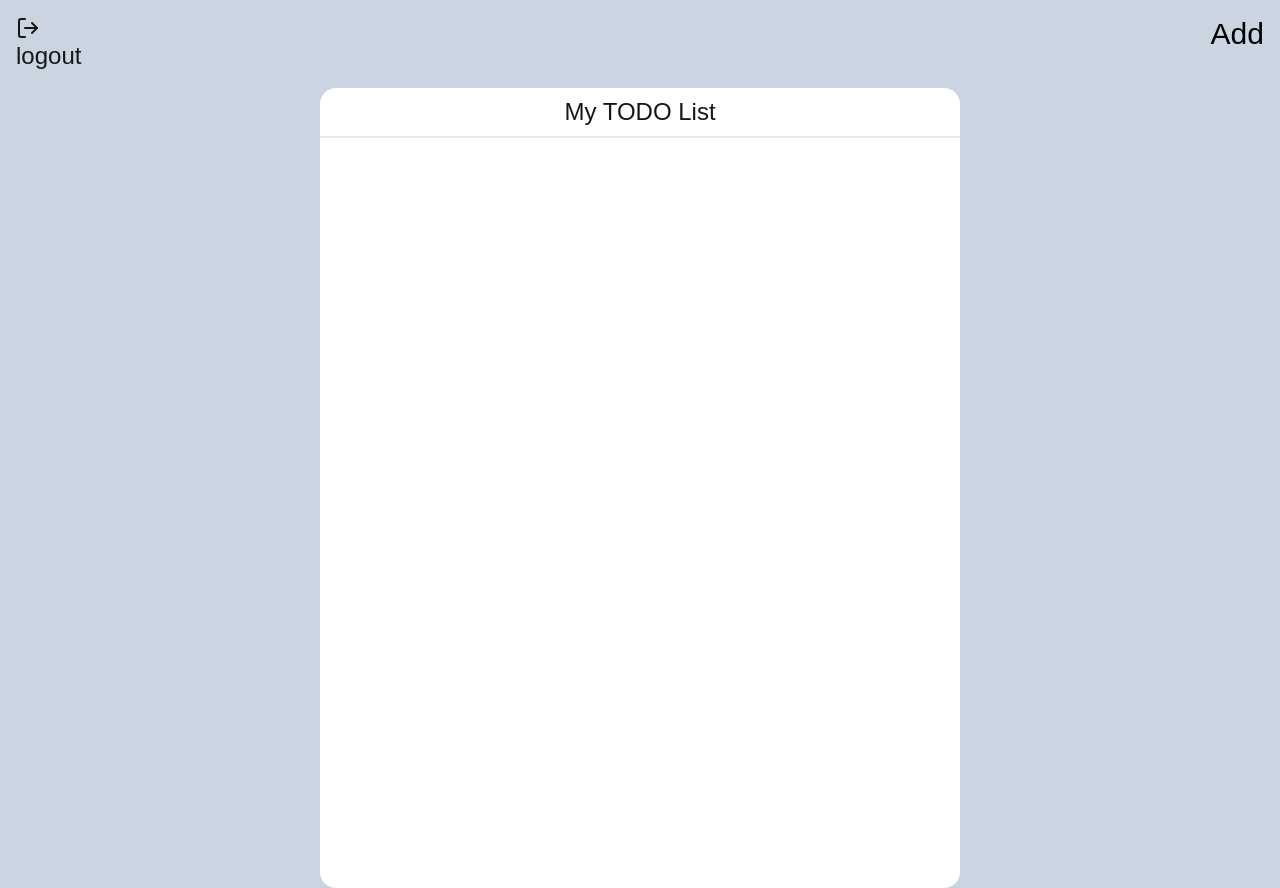
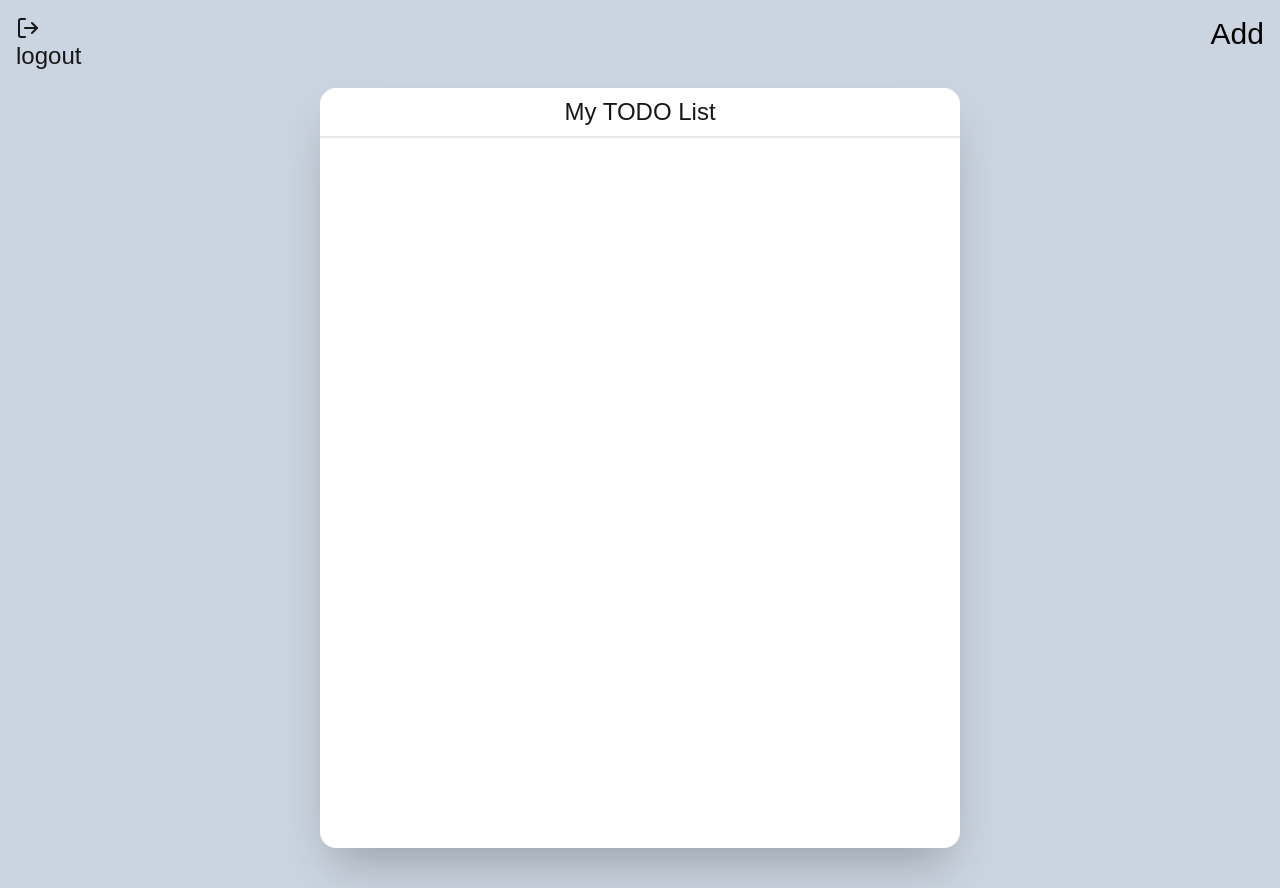
Before and after one commit to danny8823/todo-app, a Next.js app: page /todo in a window 1280 px wide. Built offline with nearby package versions, Linux system fonts and the light colour scheme.

Commit message:
Finished adding final touches

```diff
--- a/app/add/layout.js
+++ b/app/add/layout.js
@@ -7,7 +7,7 @@ export default function AddLayout({
     return (
         <div>
             <div className = 'bg-slate-100 h-0'>
-               <Link href = '/todo'><FaArrowLeft className = 'text-3xl'/><span>Back</span></Link>
+               <Link className = 'no-underline text-black' href = '/todo'><FaArrowLeft className = 'text-3xl'/>Back</Link>
             </div>
             {children}
         </div>
--- a/app/todo/page.js
+++ b/app/todo/page.js
@@ -4,13 +4,13 @@ import Link from "next/link";
 
 export default function ToDo() {
     return (
-        <div>
+        <div className="bg-slate-300">
             <div className = 'bg-slate-300 text-left flex justify-between'>
                 <p className = 'text-2xl p-3 mb-0'><FiLogOut />logout</p>
                 <Link className = 'no-underline text-black text-3xl p-3' href = '/add'>Add</Link>
             </div>
             <div className = 'bg-slate-300 h-screen flex flex-col items-center'>
-                <div className = 'bg-white w-2/4 h-full rounded-2xl'>
+                <div className = 'bg-white w-2/4 h-full rounded-2xl mb-10 shadow-2xl'>
                     <h1 className = 'text-center text-2xl pt-2 pb-2 border-b-2'>My TODO List</h1>
                 </div>
             </div>
```
